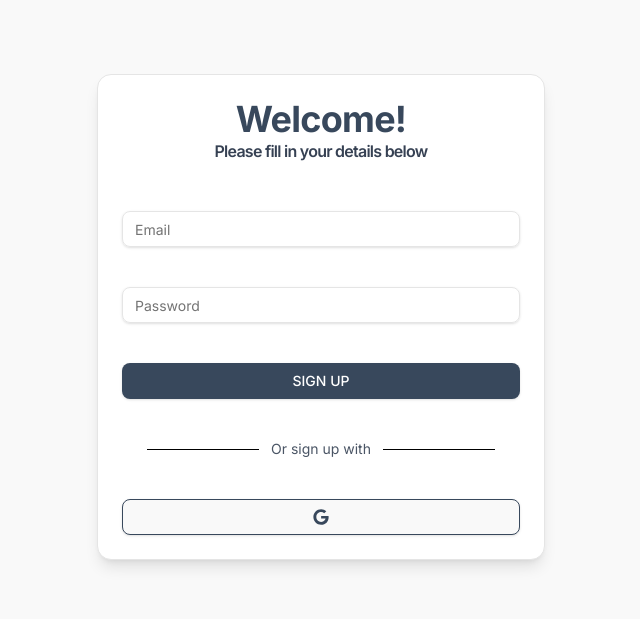
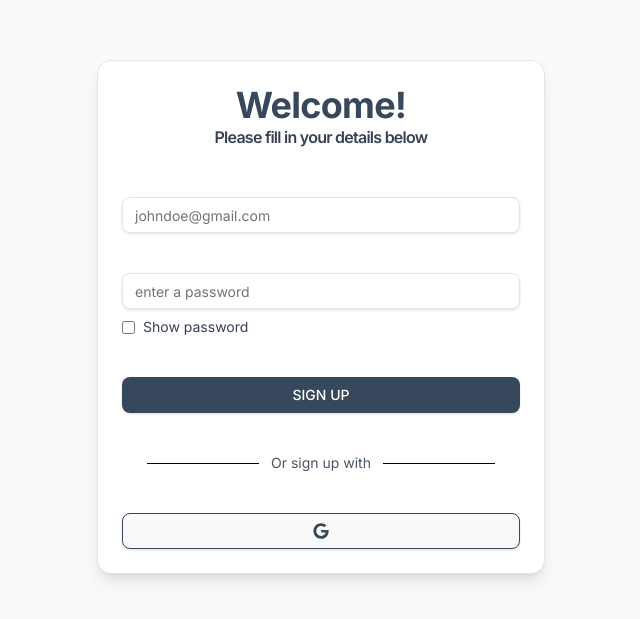
Before and after one commit to AdesuwaJames/HeadNest, a React (Vite) app in the folder headnest/: page /signup in a window 1280 px wide. Shown: the part 123-742 px from the top of the page, without its empty margins (319-959 px from the left). Built offline with nearby package versions, Linux system fonts and the light colour scheme.

Commit message:
changes in signin

```diff
--- a/headnest/package.json
+++ b/headnest/package.json
@@ -21,6 +21,7 @@
     "@radix-ui/react-toggle-group": "^1.1.11",
     "@radix-ui/react-tooltip": "^1.2.8",
     "@tailwindcss/vite": "^4.1.11",
+    "axios": "^1.12.2",
     "class-variance-authority": "^0.7.1",
     "clsx": "^2.1.1",
     "lucide-react": "^0.544.0",
--- a/headnest/src/Pages/auth/Signin.jsx
+++ b/headnest/src/Pages/auth/Signin.jsx
@@ -1,4 +1,4 @@
-import React from "react";
+import React, { useState } from "react";
 import { FaGoogle, FaApple } from "react-icons/fa";
 import Logo2 from "../../assets/NewLogo.png";
 import { Button } from "@/components/ui/button";
@@ -8,27 +8,60 @@ import { ChevronLeft } from "lucide-react";
 import { useNavigate } from "react-router-dom";
 
 const Signin = () => {
-    const navigate = useNavigate();
+  const navigate = useNavigate();
+  const [email, setEmail] = useState("");
+  const [password, setPassword] = useState("");
+  const [showPassword, setShowPassword] = useState(false);
+   const [errors, setErrors] = useState({ email: "", password: "" });
+
+  const validate = () => {
+    let valid = true;
+    let newErrors = { email: "", password: "" };
+
+    // Email validation
+    if (!/\S+@\S+\.\S+/.test(email)) {
+      newErrors.email = "Enter a valid email address.";
+      valid = false;
+    }
+
+    // Password validation
+    if (password.length < 6) {
+      newErrors.password = "Password must be at least 6 characters.";
+      valid = false;
+    }
+
+    setErrors(newErrors);
+    return valid;
+  };
+
+  const handleSignin = (e) => {
+    e.preventDefault();
+
+    if (validate()) {
+      // ✅ If valid, navigate to dashboard
+      navigate("/dashboard");
+    }
+  };
 
   return (
     <div className="flex min-h-screen bg-gray-50 md:flex-row flex-col justify-center gap-10 md:gap-0">
       {/* Left Section (Logo + tagline) */}
-     <div className="w-full md:w-1/2 flex flex-col justify-between max-h-screen p-6 md:items-start items-center">
-      {/* Logo + tagline */}
+      <div className="w-full md:w-1/2 flex flex-col justify-between max-h-screen p-6 md:items-start items-center">
+        {/* Logo + tagline */}
 
         <img src={Logo2} alt="Headnest Logo" className="w-28 md:w-40" />
         <p className="text-gray-600 text-sm md:text-base mt-2">
           Breathe in... exhale slowly...
         </p>
 
-      {/* Back button
+        {/* Back button
       <Button
         onClick={() => navigate(-1)} // Go back
         className="bg-[#F9F9F9] border border-[#38485C] text-[#38485C] hover:text-white hover:bg-[#38485C] h-8 w-8 p-0 rounded-full"
       >
         <ChevronLeft className="h-4 w-4" />
       </Button>*/}
-    </div>
+      </div>
 
       {/* Right Section (Card Centered) */}
       <div className="md:w-1/2 w-full flex items-center justify-center p-6">
@@ -40,17 +73,56 @@ const Signin = () => {
           </CardHeader>
           <CardContent className="space-y-6">
             {/* Form */}
-            <form className="flex flex-col space-y-4">
-              <Input type="email" placeholder="Email" />
-              <Input type="password" placeholder="Password" />
+            <form onSubmit={handleSignin} className="flex flex-col space-y-4">
+              <div>
+              <Input
+                type="email"
+                placeholder="Email"
+                value={email}
+                onChange={(e) => setEmail(e.target.value)}
+                className={errors.email ? "border-red-500" : ""}
+              />
+              {errors.email && (
+                  <p className="text-red-500 text-sm mt-1">{errors.email}</p>
+                )}
+              </div>
+
+               <div>
+                <Input
+                  type={showPassword ? "text" : "password"}
+                  placeholder="Password"
+                  value={password}
+                  onChange={(e) => setPassword(e.target.value)}
+                  className={errors.password ? "border-red-500" : ""}
+                />
+                {errors.password && (
+                  <p className="text-red-500 text-sm mt-1">{errors.password}</p>
+                )}
+
+                {/* Show password checkbox */}
+                <div className="mt-2 flex items-center gap-2">
+                  <input
+                    type="checkbox"
+                    id="showPassword"
+                    checked={showPassword}
+                    onChange={() => setShowPassword(!showPassword)}
+                  />
+                  <label htmlFor="showPassword" className="text-sm text-gray-600">
+                    Show Password
+                  </label>
+                </div>
+              </div>
+
+              <Button
+                type="submit"
+                className="cursor-pointer w-full bg-[#38485C] text-white hover:bg-gray-700"
+              >
+                SIGN IN
+              </Button>
             </form>
 
             {/* Buttons + Social Login */}
             <div className="flex flex-col items-center space-y-3">
-              <Button className="w-full bg-[#38485C] text-white hover:bg-gray-700">
-                SIGN IN
-              </Button>
-
               <p className="text-gray-500 text-sm">or sign in with</p>
 
               <div className="flex gap-6 text-2xl text-gray-700">
@@ -64,7 +136,7 @@ const Signin = () => {
               <p className="text-gray-600 text-sm mb-2">
                 Don't have an account?
               </p>
-              <Button className="w-full bg-[#38485C] text-white hover:bg-gray-700">
+              <Button onClick={() => navigate("/signup")} className="cursor-pointer w-full bg-[#38485C] text-white hover:bg-gray-700">
                 SIGN UP
               </Button>
             </div>
--- a/headnest/src/Pages/auth/Signup.jsx
+++ b/headnest/src/Pages/auth/Signup.jsx
@@ -1,36 +1,116 @@
-import React from "react";
+import React, { useState } from "react";
 import { FaGoogle, FaApple } from "react-icons/fa";
 import { Button } from "@/components/ui/button";
 import { Input } from "@/components/ui/input";
 import { Card, CardContent, CardHeader, CardTitle } from "@/components/ui/card";
 import { Link } from "react-router-dom";
+import axios from "axios";
+import { useNavigate } from "react-router-dom";
 
 const Register = () => {
+  const [email, setEmail] = useState("");
+  const [password, setPassword] = useState("");
+  const [error, setError] = useState("");
+  const [loading, setLoading] = useState(false);
+  const [showPassword, setShowPassword] = useState(false);
+  const navigate = useNavigate();
+
+   const handleSubmit = async (e) => {
+    e.preventDefault();
+
+    // ✅ Basic validation
+    if (!email.includes("@")) {
+      setError("Email must contain '@'");
+      return;
+    }
+
+    const passwordRegex =
+      /^(?=.*[A-Za-z])(?=.*\d)(?=.*[@$!%*?&])[A-Za-z\d@$!%*?&]{8,}$/;
+    if (!passwordRegex.test(password)) {
+      setError(
+        "Password must be at least 8 characters, with letters, numbers, and special characters."
+      );
+      return;
+    }
+
+    try {
+      setLoading(true);
+      setError("");
+
+      // ✅ Call backend API
+      const response = await axios.post(
+        "https://headnest-api.onrender.com/api/user/auth/register",
+        { email, password }
+      );
+
+      console.log("✅ Registration success:", response.data);
+
+      if (response.data.token) {
+        localStorage.setItem("token", response.data.token);
+      }
+
+      // ✅ Redirect to welcome/dashboard
+      navigate("/welcome");
+    } catch (err) {
+      console.error("❌ Registration error:", err);
+      setError(
+        err.response?.data?.message ||
+        err.response?.data?.error ||
+        "Something went wrong"
+      );
+    } finally {
+      setLoading(false);
+    }
+  };
+
   return (
     <div className="flex flex-col items-center justify-center min-h-screen mt-10 px-4">
-
       {/* Card */}
       <Card className="w-full max-w-md shadow-lg">
         <CardHeader>
           <CardTitle className="text-2xl md:text-3xl text-center mb-6">
-            <h1 className="text-3xl md:text-4xl font-bold text-[#38485C]">Welcome!</h1>
-        <p className="text-gray-700 text-sm md:text-base">
-          Please fill in your details below
-        </p>
+            <h1 className="text-3xl md:text-4xl font-bold text-[#38485C]">
+              Welcome!
+            </h1>
+            <p className="text-gray-700 text-sm md:text-base">
+              Please fill in your details below
+            </p>
           </CardTitle>
         </CardHeader>
 
         <CardContent className="space-y-10">
           {/* Form */}
-          <form className="flex flex-col space-y-10">
-            <Input type="email" placeholder="Email" />
-            <Input type="password" placeholder="Password" />
+          <form className="flex flex-col space-y-10" onSubmit={handleSubmit}>
+            <Input
+              type="email"
+              placeholder="johndoe@gmail.com"
+              onChange={(e) => setEmail(e.target.value)}
+            />
+            <div className="flex flex-col space-y-2">
+              <Input
+                type={showPassword ? "text" : "password"}
+                placeholder="enter a password"
+                value={password}
+                onChange={(e) => setPassword(e.target.value)}
+              />
+              <label className="flex items-center space-x-2 text-sm text-gray-700">
+                <input
+                  type="checkbox"
+                  checked={showPassword}
+                  onChange={() => setShowPassword(!showPassword)}
+                  className="cursor-pointer"
+                />
+                <span>Show password</span>
+              </label>
+            </div>
+            {error && <p className="text-red-500 text-sm">{error}</p>}
 
             <Button
               type="submit"
               className="w-full bg-[#38485C] text-white hover:bg-gray-700"
+              disabled={loading}
             >
-             <Link to='/welcome'>SIGN UP</Link>
+              {loading ? "Signing up..." : "SIGN UP"}
             </Button>
           </form>
 
@@ -40,9 +120,10 @@ const Register = () => {
             <p className="text-gray-600 text-sm ">Or sign up with</p>
             <div className="w-28 h-[1px] bg-black"></div>
           </div>
-          <Button               className="w-full bg-[#F9F9F9] border border-[#38485C] text-white hover:bg-[#38485C]"
-> <FaGoogle className="cursor-pointer text-[#38485C]  hover:text-[#F9F9F9] transition" /></Button>
-
+          <Button className="w-full bg-[#F9F9F9] border border-[#38485C] text-white hover:bg-[#38485C]">
+            {" "}
+            <FaGoogle className="cursor-pointer text-[#38485C]  hover:text-[#F9F9F9] transition" />
+          </Button>
         </CardContent>
       </Card>
     </div>
--- a/headnest/src/Pages/dashboard/HonePage.jsx
+++ b/headnest/src/Pages/dashboard/HonePage.jsx
@@ -65,7 +65,7 @@ const MentalWellnessDashboard = () => {
         </Card>
 
         {/* Journal Section */}
-        <Card className="bg-white border-0 shadow-md">
+        <Card className="bg-[#eadfce] border-0 shadow-md">
           <CardContent className="p-6">
             <h3 className="text-lg font-semibold text-gray-800 mb-4">
               Share your thoughts...
@@ -131,7 +131,7 @@ const MentalWellnessDashboard = () => {
               Professional help is just a click away
             </p>
             <Button
-              className="bg-[#38485C] text-white hover:bg-gray-700"
+              className="cursor-pointer bg-[#38485C] text-white hover:bg-gray-700"
               onClick={() => navigation.navigate("/therapist")}>
               Connect Now
             </Button>
```
Also changed, not shown: headnest/src/Components/Header.jsx (+7 -8 lines), headnest/src/Pages/Home/Home.jsx (+10 -5 lines), headnest/src/Pages/dashboard/SidebarNav.jsx (+9 -13 lines), 1 other file (tests, documents, lock files or other folders).
